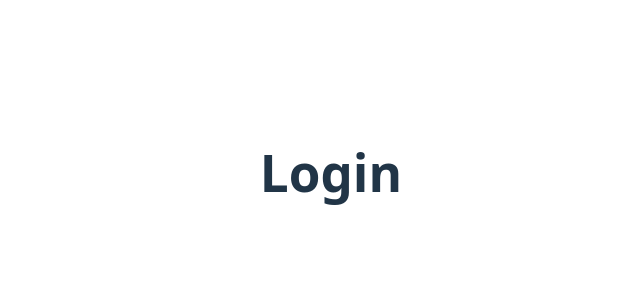
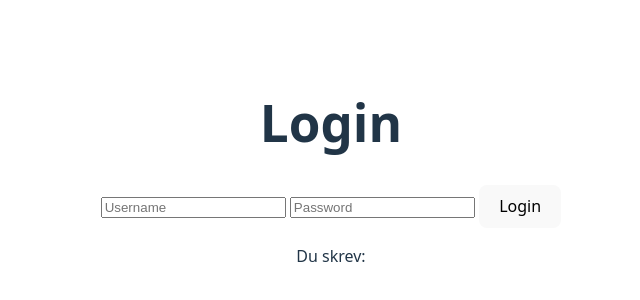
Before and after one commit to Aluna0001/node-exam2026, a Svelte app in the folder client/: page / in a window 1280 px wide. Shown: the part 228-528 px from the top of the page, without its empty margins (309-949 px from the left). Built offline with nearby package versions, Linux system fonts and the light colour scheme; no server answers.

Commit message:
Login feature with owner and password

```diff
--- a/client/src/components/LoginForm.svelte
+++ b/client/src/components/LoginForm.svelte
@@ -1,9 +1,30 @@
 <script>
+    import { login } from '../services/authService'
+
+    let username = $state('')
+    let password = $state('')
+
+    async function handleLogin() {
+        console.log('Login attempt')
+        const result = await login(username, password)
+
+        if (result.error) {
+            console.error('Login failed:', result.error)
+        } else {
+            console.log('Login success', result)
+        }
+    }
 
 </script>
 
 <h1>Login</h1>
 
+<input type="text" placeholder="Username" bind:value={username}/>
+<input type="password" placeholder="Password" bind:value={password}/>
+
+<button onclick={handleLogin}>Login</button>
+<p>Du skrev: {username}</p>
+
 <style>
 
 </style>
```
Also changed, not shown: 1 other file (tests, documents, lock files or other folders).
